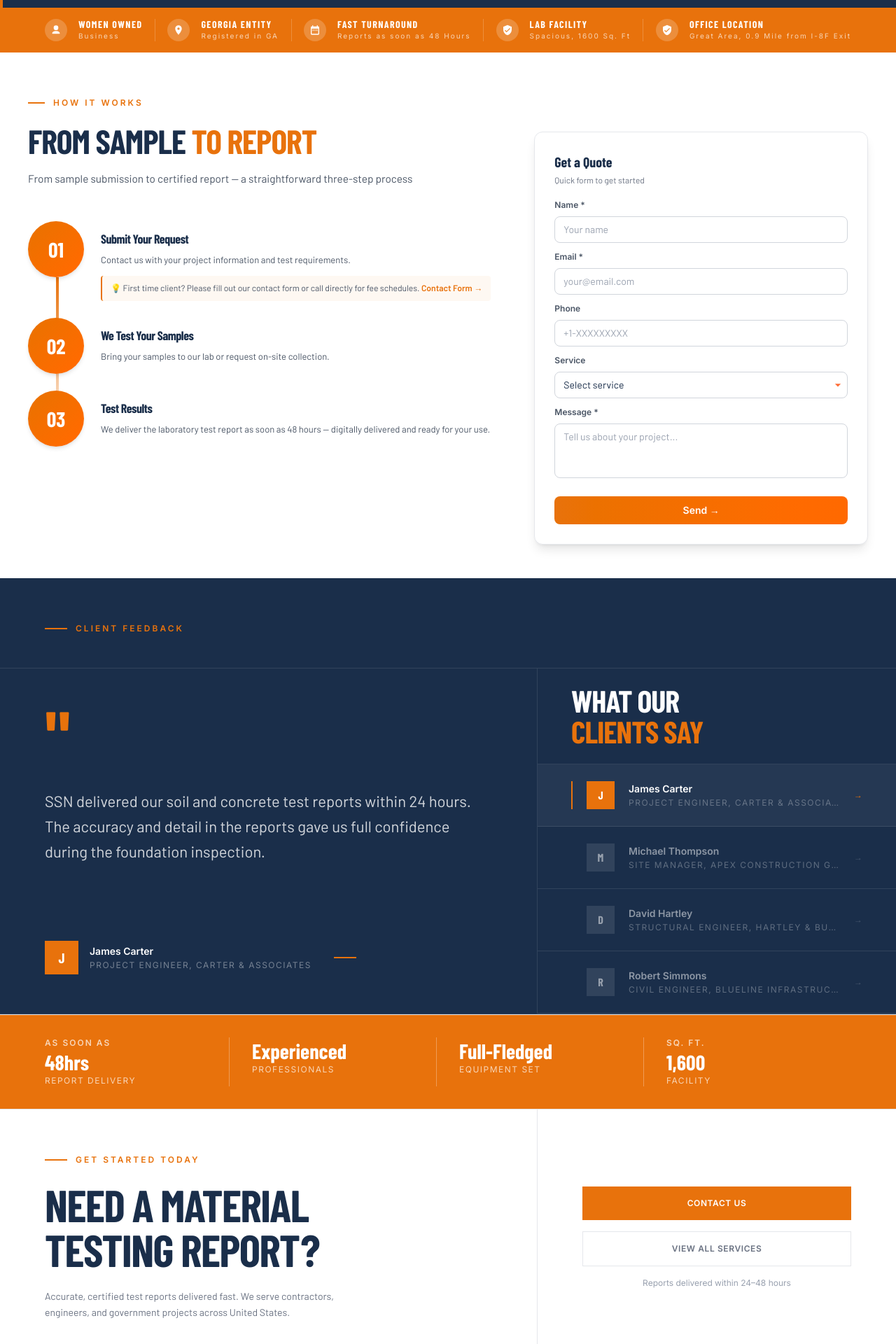
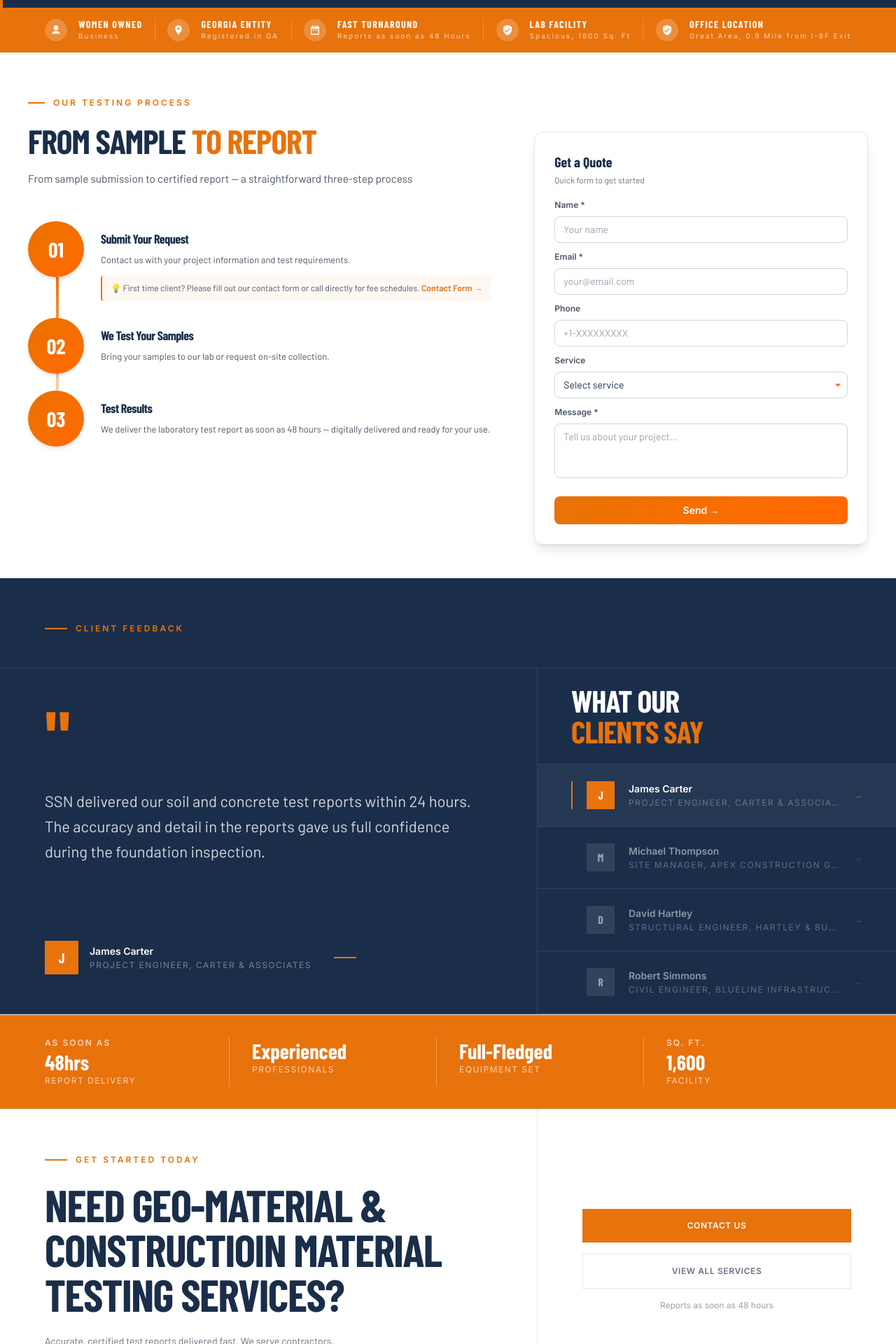
Before and after one commit to Aabhash25/material_testing_frontend, a React (Vite) app in the folder material_testing_frontend/: page / in a window 1280 px wide. Shown: the part 840-2760 px from the top of the page at 70% size. Built offline with nearby package versions, Linux system fonts and the light colour scheme; a web font is replaced by a local one.

Commit message:
edit cta and footer

```diff
--- a/material_testing_frontend/src/components/layout/Footer.jsx
+++ b/material_testing_frontend/src/components/layout/Footer.jsx
@@ -74,7 +74,7 @@ export default function Footer() {
                 ssnmaterialtesting@gmail.com
               </a>
             </li>
-            <li>🕐 Mon–Fri: 9:00 AM – 5:00 PM</li>
+            <li>🕐 Mon–Fri: 7:00 AM – 4:00 PM</li>
           </ul>
         </div>
       </div>
--- a/material_testing_frontend/src/components/sections/CTA.jsx
+++ b/material_testing_frontend/src/components/sections/CTA.jsx
@@ -115,14 +115,14 @@ export default function CTA() {
               letterSpacing: "-1.5px",
             }}
           >
-            NEED A MATERIAL
+            NEED GEO-MATERIAL &
             <br />
-            TESTING REPORT?
+            CONSTRUCTIOIN MATERIAL TESTING SERVICES?
           </h2>
           <p className="font-body text-gray-500 text-sm leading-relaxed max-w-md">
             Accurate, certified test reports delivered fast. We serve
-            contractors, engineers, and government projects across United
-            States.
+            contractors, engineers, and government projects across South
+            Atlantic Region.
           </p>
         </div>
 
@@ -141,7 +141,7 @@ export default function CTA() {
             View All Services
           </Link>
           <p className="font-ui text-gray-400 text-xs text-center">
-            Reports delivered within 24–48 hours
+            Reports as soon as 48 hours
           </p>
         </div>
       </div>
--- a/material_testing_frontend/src/components/sections/HowItWorks.jsx
+++ b/material_testing_frontend/src/components/sections/HowItWorks.jsx
@@ -88,7 +88,7 @@ export default function HowItWorks() {
           <div className="flex items-center gap-3 mb-4">
             <div className="w-6 h-0.5 bg-accent" />
             <span className="font-ui text-accent text-xs font-semibold uppercase tracking-[3px]">
-              How It Works
+              Our Testing Process
             </span>
           </div>
           <h2
```
